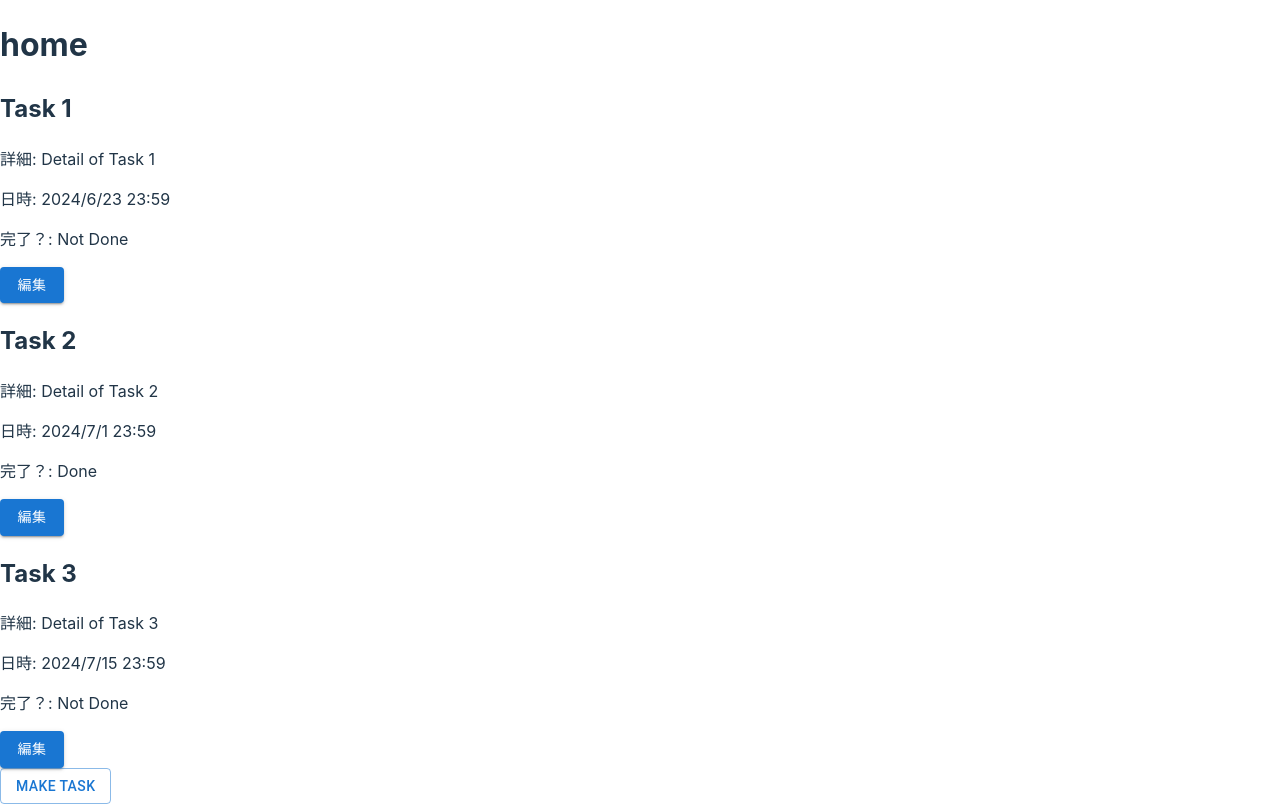
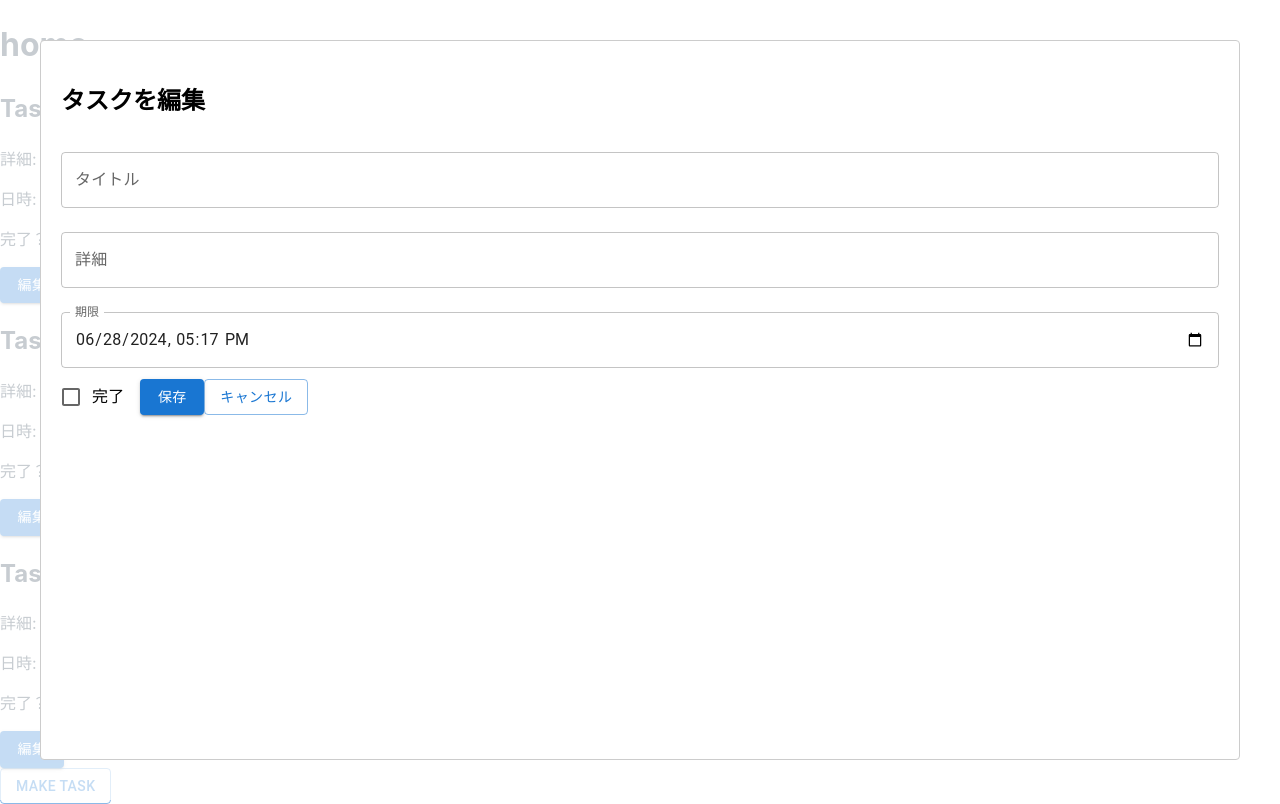
Before and after one commit to Hosi121/todoApp, a React (Vite) app: page / in a window 1280 px wide. Both pictures are taken after a click on the button "MAKE TASK". Built offline with nearby package versions, Linux system fonts and the light colour scheme.

Commit message:
update:open edit page

```diff
--- a/src/component/pages/Home.tsx
+++ b/src/component/pages/Home.tsx
@@ -47,8 +47,7 @@ const Home = () => {
     <>
       <h1>home</h1>
       <TaskCard taskList={taskList} setTaskList={setTaskList} />
-      <MakeTaskButton />
-
+      <MakeTaskButton taskList={taskList} setTaskList={setTaskList} />
     </>
   );
 };
--- a/src/component/templates/MakeTaskButton.tsx
+++ b/src/component/templates/MakeTaskButton.tsx
@@ -1,16 +1,39 @@
 import { Button } from '@mui/material';
+import { useState } from 'react';
+import Modal from 'react-modal';
+import EditPage from '../pages/EditPage';
+import { MakeTaskButtonProps } from '../../types/MakeTaskButtonProps';
 
-const MakeTaskButton = () => {
+const MakeTaskButton = (props: MakeTaskButtonProps) => {
+  const { taskList, setTaskList } = props;
+  const [editModalIsOpen, setEditModalIsOpen] = useState(false);
   const onClick = () => {
-    console.log('Make Task Button Clicked');
+    setEditModalIsOpen(true);
+  };
+  const newTask = {
+    id: 0,
+    title: '',
+    isDone: false,
+    timeLimit: new Date(),
+    taskDetail: '',
   };
 
   return (
-    <div>
+    <>
       <Button variant="outlined" color="primary" onClick={onClick}>
         Make Task
       </Button>
-    </div>
+
+      <Modal isOpen={editModalIsOpen}>
+        {newTask && (
+          <EditPage
+            setTaskList={setTaskList}
+            setEditModalIsOpen={setEditModalIsOpen}
+            currentTask={newTask}
+          />
+        )}
+      </Modal>
+    </>
   );
 };
 
--- /dev/null
+++ b/src/types/MakeTaskButtonProps.tsx
@@ -0,0 +1,5 @@
+import { Task } from './Task';
+export type MakeTaskButtonProps = {
+  taskList: Task[];
+  setTaskList: React.Dispatch<React.SetStateAction<Task[]>>;
+};
```
